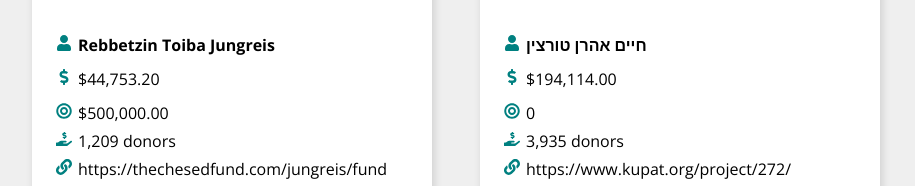
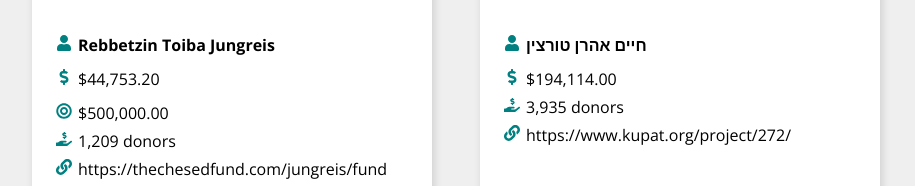
Before and after one commit to moisheschwartz/victims-of-covid, a React (Create React App) app: page / in a window 1280 px wide. Shown: the part 2433-2619 px from the top of the page, without its empty margins (184-1099 px from the left). Built offline with nearby package versions, Linux system fonts and the light colour scheme.

Commit message:
Removed goal where goal is not set

```diff
--- a/src/components/campaigns/campaignDetails/campaignTotal.js
+++ b/src/components/campaigns/campaignDetails/campaignTotal.js
@@ -21,13 +21,18 @@
                 </FaIcon>
                 {formatter.format(total)}
             </div>
-            <div style={{ padding: "6PX 0" }}>
 
-                <FaIcon>
-                    <FaBullseye />
-                </FaIcon>
-                {goal && formatter.format(goal)}
-            </div>
+            {goal > 0 &&
+                <>
+                    <div style={{ padding: "6PX 0" }}>
+                        <FaIcon>
+                            <FaBullseye />
+                        </FaIcon>
+                        {goal && formatter.format(goal)
+                        } </div>
+
+                </>}
+
         </>
     )
 }
```
